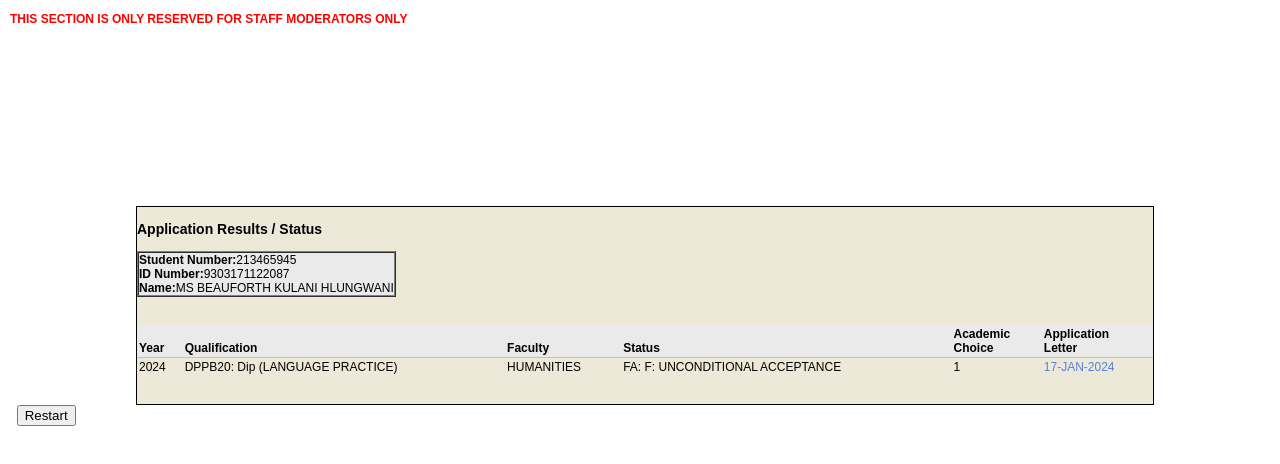
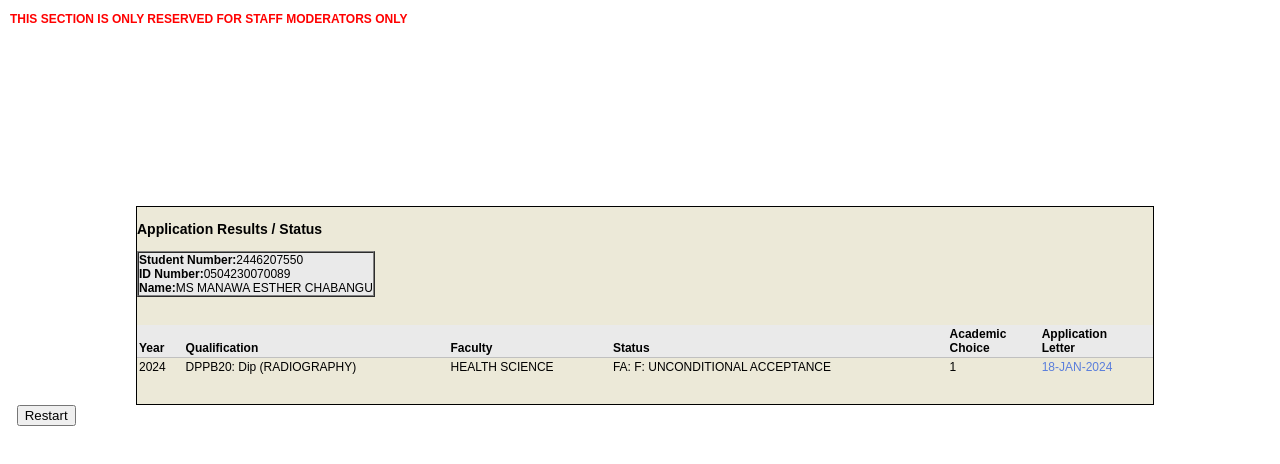
Before and after one commit to TUTUNIPORTAL/StatusCheckPortal, a plain HTML site: page index.html in a window 1280 px wide. Drawn offline with Linux system fonts and the light colour scheme; files that its build step writes are made by us from their sources.

Commit message:
Update index.html

```diff
--- a/index.html
+++ b/index.html
@@ -828,10 +828,10 @@ window.onunload=function(){void(0)}
 </script>
 <div id="listedDiv">
 <h3>Application Results / Status</h3>
-<table id="mi_userdet" class="mi_userdet" cellspacing="0" cellpadding="0" border="1"><tr><td align="left"><b>Student Number:</b>213465945<br /><b>ID Number:</b>9303171122087<br /><b>Name:</b>MS BEAUFORTH KULANI HLUNGWANI</td></tr></table><br /><br />
+<table id="mi_userdet" class="mi_userdet" cellspacing="0" cellpadding="0" border="1"><tr><td align="left"><b>Student Number:</b>2446207550<br /><b>ID Number:</b>0504230070089<br /><b>Name:</b>MS MANAWA ESTHER CHABANGU</td></tr></table><br /><br />
 <table class="rltable" cellspacing="0" cellpadding="2">
 <tr class="rlheader"><td class="datahdl">Year</td><td class="datahdl">Qualification</td><td class="datahdl">Faculty</td><td class="datahdl">Status</td><td class="datahdl">Academic<br />Choice</td><td class="datahdl">Application<br />Letter</td></tr>
-<tr class="mrdatadisp" valign="top"><td class="datacella">2024</td><td class="datacella">DPPB20: Dip (LANGUAGE PRACTICE)</td><td class="datacella">HUMANITIES</td><td class="datacella">FA: F: UNCONDITIONAL ACCEPTANCE</td><td class="datacella">1</td><td class="datacella"><a href="#" onClick="PopUp('w31pkg.w31show_doc?p_dsrseq=68338947&p_checksum=1274446796&p_action=V', 'w31show', 600, 400); return false;"">17-JAN-2024</a></td></tr>
+<tr class="mrdatadisp" valign="top"><td class="datacella">2024</td><td class="datacella">DPPB20: Dip (RADIOGRAPHY)</td><td class="datacella">HEALTH SCIENCE</td><td class="datacella">FA: F: UNCONDITIONAL ACCEPTANCE</td><td class="datacella">1</td><td class="datacella"><a href="#" onClick="PopUp('w31pkg.w31show_doc?p_dsrseq=68338947&p_checksum=1274446796&p_action=V', 'w31show', 600, 400); return false;"">18-JAN-2024</a></td></tr>
 
 </table>
 <br /><br />
```
